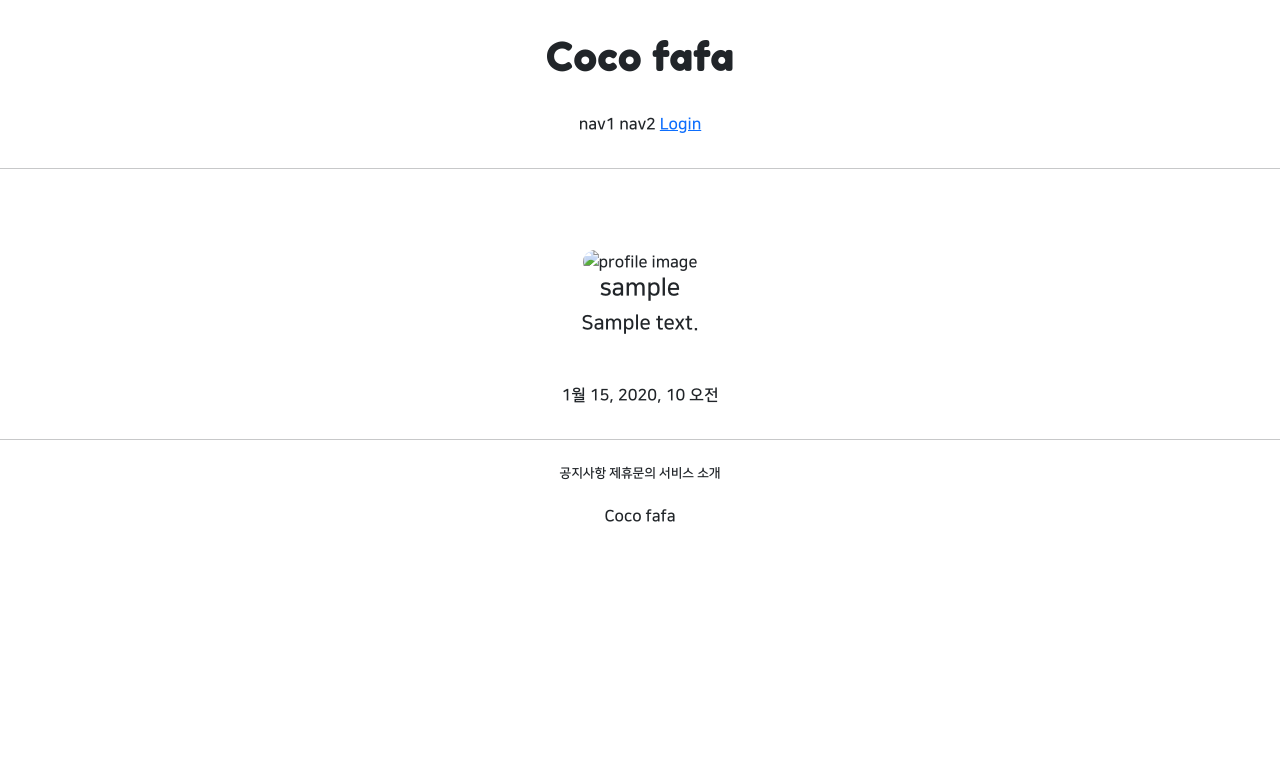
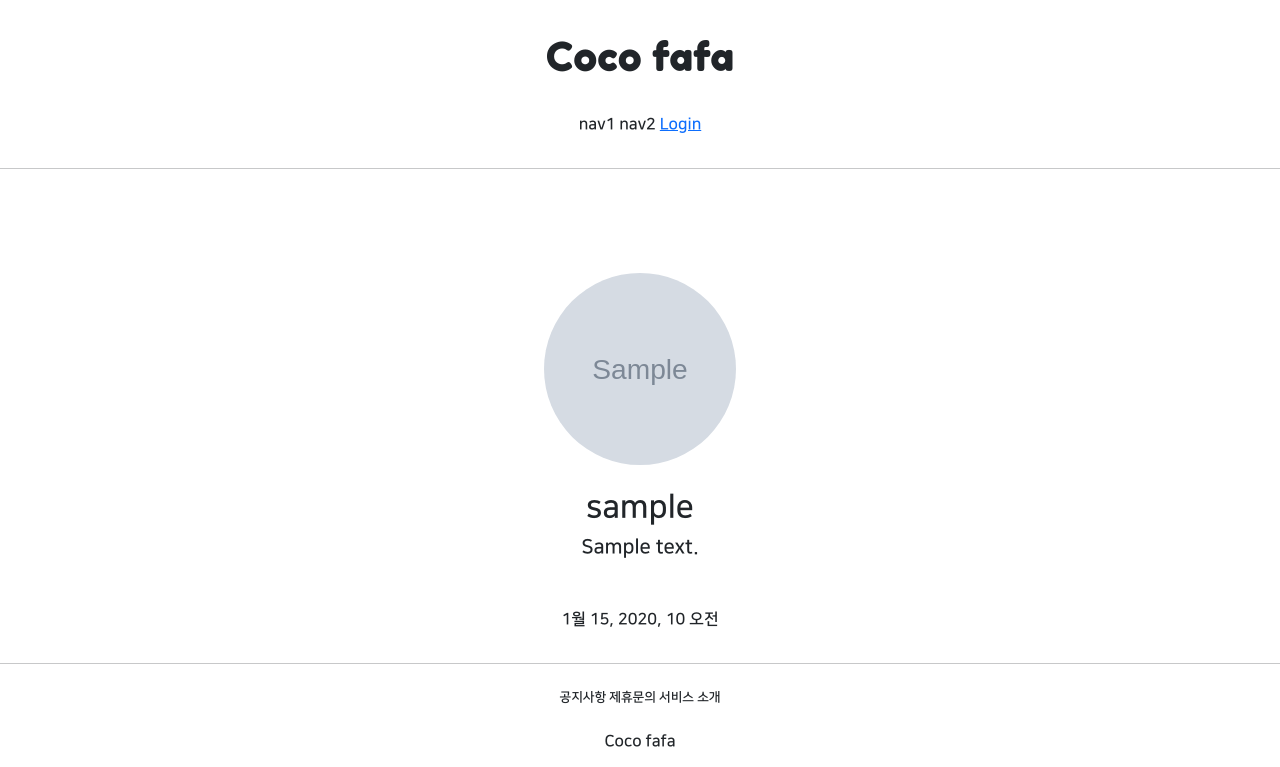
Before and after one commit to cocofafa/5ban-dJANGGO, a Django app: page /accounts/detail/1 in a window 1280 px wide. Shown: the top 767 px of the page. Run offline with Django 3.2, Linux system fonts and the light colour scheme; tables that the repository leaves empty hold one stand-in row (values such as "Sample post"); grey boxes marked "Sample" are stand-in pictures; parts of the project's set-up code (start-up, migrations or seed data) failed here and were passed over; some libraries are stand-ins or nearby versions.

Commit message:
07.27 class commit_3

```diff
--- a/accountapp/templates/accountapp/detail.html
+++ b/accountapp/templates/accountapp/detail.html
@@ -7,10 +7,10 @@
     <div class="text-center mw-500 m-auto">
         <div class="m-5">
             {% if target_user.profile %}
-                <img scr="{{ target_user.profile.image.url }}"
-                     class="profile_image"
+                <img src="{{ target_user.profile.image.url }}"
+                     class="profile_image m-4"
                      alt="profile image">
-                <h4>{{ target_user.profile.nickname }}</h4>
+                <h2 class="NNS_B">{{ target_user.profile.nickname }}</h2>
                 <h5>{{ target_user.profile.message }}</h5>
             {% else %}
             <h4>
--- a/static/base.css
+++ b/static/base.css
@@ -29,3 +29,8 @@
     object-fit: cover;
 
 }
+
+.NNS_B{
+
+    font-family: "NanumSquareB", cursive;
+}
```
